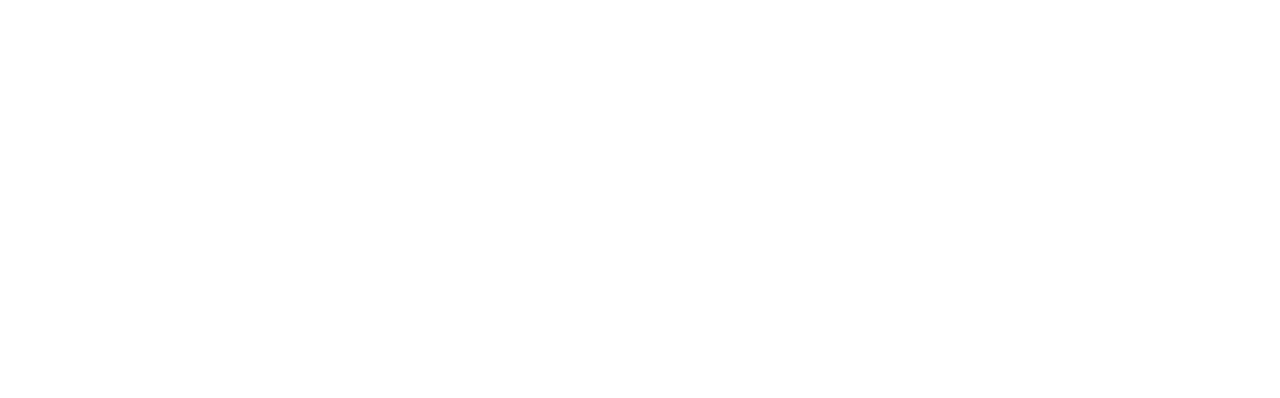
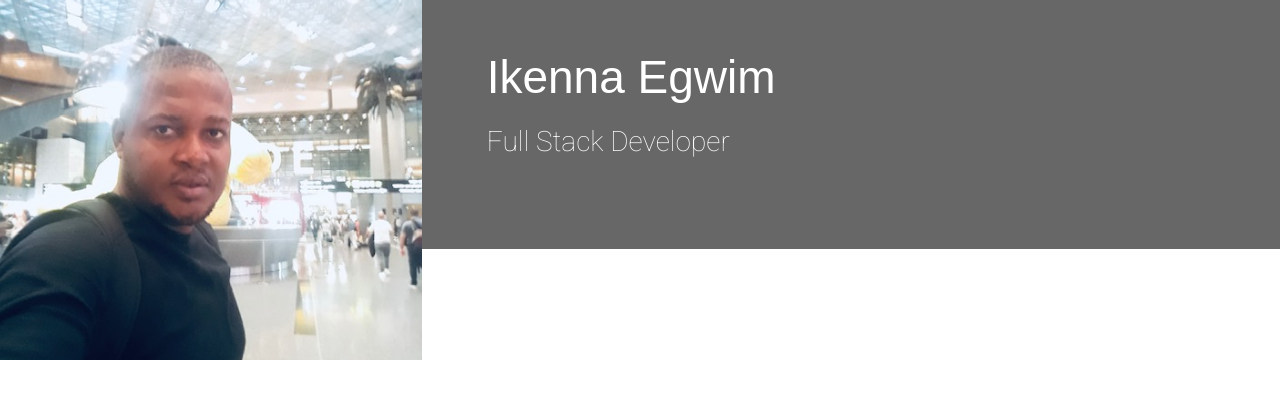
Before and after one commit to IkennaEgwim/Online-Resume, a plain HTML site: page index.html in a window 1280 px wide. Drawn offline with nearby package versions, Linux system fonts and the light colour scheme.

Commit message:
Image, name and title added and styled

```diff
--- /dev/null
+++ b/assets/css/style.css
@@ -0,0 +1,44 @@
+@import url('https://fonts.googleapis.com/css2?family=Roboto:ital,wght@0,100;0,300;0,400;0,500;0,700;0,900;1,100;1,300;1,400;1,500;1,700;1,900&display=swap');
+
+/*----------------------------------Colours---*/
+.bg-color-name-title {
+    background-color: #676767;
+}
+
+/*----------------------------------Heading---*/
+
+header {
+    margin: 0;
+}
+
+.heading {
+    margin-left: 50px
+}
+
+.logo {
+    background: url("../images/ikenna.jpg");
+    background-position: center;
+    background-repeat: no-repeat;
+    background-size: cover;
+    min-height: 360px;
+    transition: all .5s ease-in-out;
+    -moz-transition: all .5s ease-in-out;
+    -webkit-transition: all .5s ease-in-out;
+}
+
+.name {
+    font-family: "Exo", sans-serif;
+    font-weight: 100;
+    font-size: 46px;
+    margin-top: 50px;
+    color: #ffffff
+}
+
+.title {
+    font-family: "Roboto", sans-serif;
+    font-weight: 200;
+    font-size: 28px;
+    margin-top: 20px;
+    margin-bottom: 90px;
+    color: #fff;
+}
--- a/index.html
+++ b/index.html
@@ -4,15 +4,29 @@
 <head>
     <meta charset="UTF-8">
     <meta name="viewport" content="width=device-width, initial-scale=1.0">
+    <meta http-equiv="X-UA-Compatible" content="ie=edge">
     <link rel="stylesheet" href="https://maxcdn.bootstrapcdn.com/bootstrap/4.2.1/css/bootstrap.min.css"
         type="text/css" />
     <link rel="stylesheet" href="https://use.fontawesome.com/releases/v5.0.10/css/all.css"
         integrity="sha384-+d0P83n9kaQMCwj8F4RJB66tzIwOKmrdb46+porD/OvrJ+37WqIM7UoBtwHO6Nlg" crossorigin="anonymous">
-    <title>Ikenna</title>
+    <link rel="stylesheet" href="assets/css/style.css" type="text/css">
+    <title>Ikenna's Online Resume</title>
 </head>
 
 <body>
-    <header></header>
+    <header>
+        <div class="row">
+            <a class="col-md-4 logo" href="index.html"></a>
+            <div class="col-md-8">
+                <div class="row bg-color-name-title">
+                    <div class="col heading">
+                        <h1 class="name">Ikenna Egwim</h1>
+                        <h2 class="title"> Full Stack Developer</h2>
+                    </div>
+                </div>
+            </div>
+        </div>
+    </header>
 
     <section></section>
 
```
Also changed, not shown: assets/images/ikenna.jpg (added).
